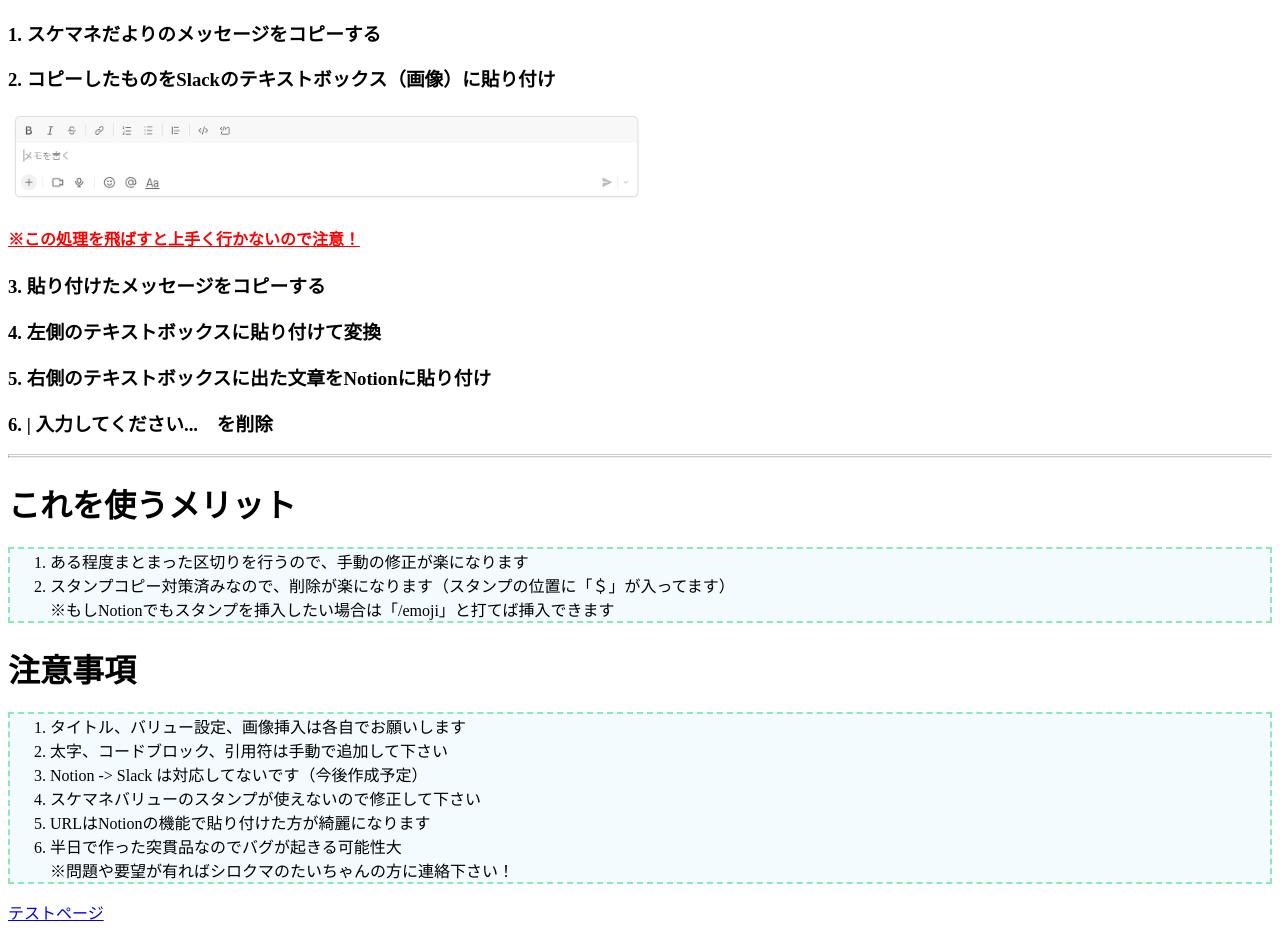
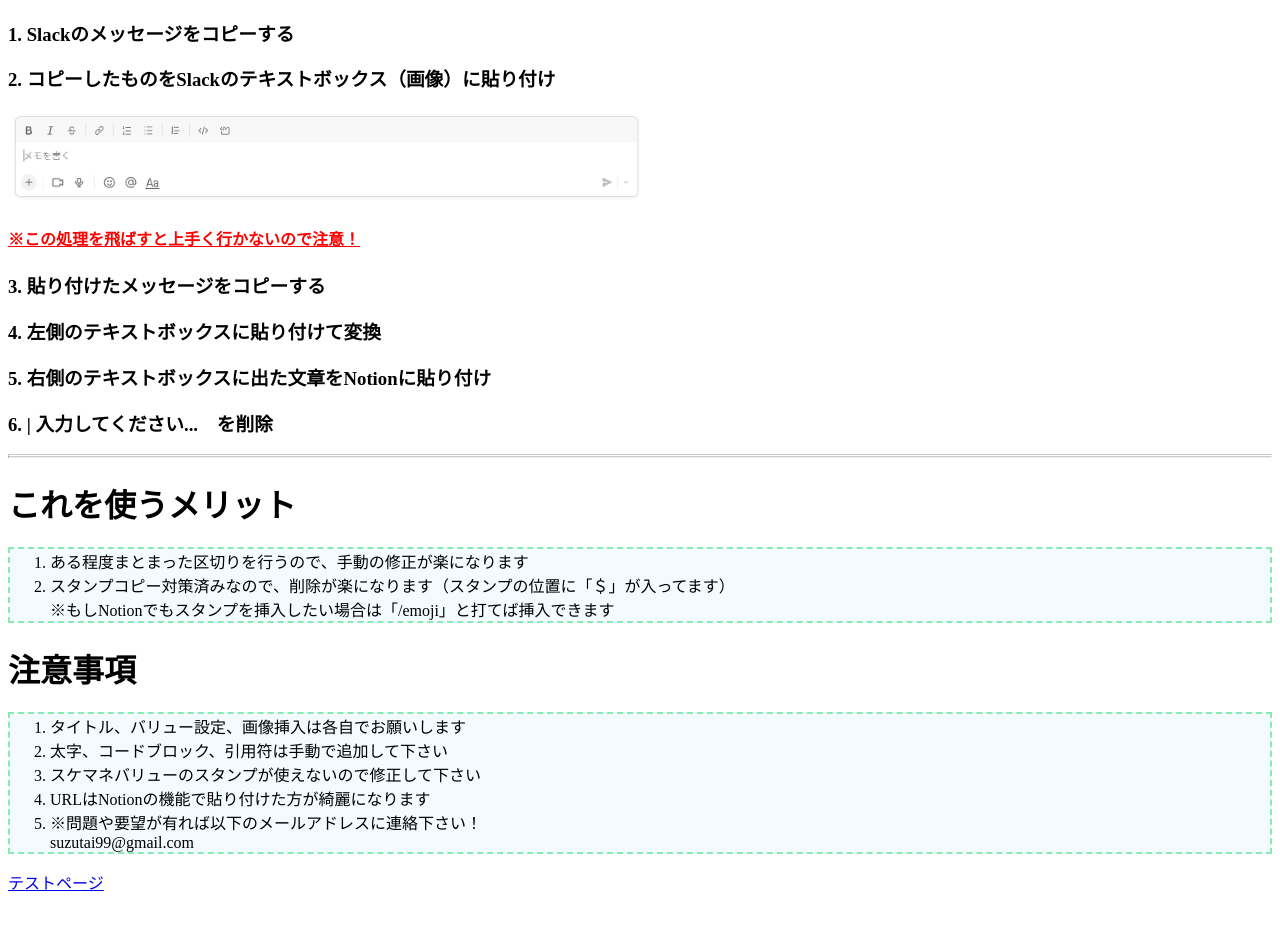
Before and after one commit to shirokuma256/slack-notion, a plain HTML site: page index.html in a window 1280 px wide. Shown: the part 527-1459 px from the top of the page. After the commit the page ends 1429 px from the top, so only its background shows below. Drawn offline with Linux system fonts and the light colour scheme.

Commit message:
change messge

```diff
--- a/index.html
+++ b/index.html
@@ -46,7 +46,7 @@
 
 
     <h1>このサイトの使い方</h1>
-    <h3>1. スケマネだよりのメッセージをコピーする</h3>
+    <h3>1. Slackのメッセージをコピーする</h3>
     <h3>2. コピーしたものをSlackのテキストボックス（画像）に貼り付け</h3>
     <img class="slack" src="slack.png" alt="">
     <h4 class="atension">※この処理を飛ばすと上手く行かないので注意！</h4>
@@ -68,11 +68,10 @@
     <ol>
         <li>タイトル、バリュー設定、画像挿入は各自でお願いします</li>
         <li>太字、コードブロック、引用符は手動で追加して下さい</li>
-        <li>Notion -> Slack は対応してないです（今後作成予定）</li>
         <li>スケマネバリューのスタンプが使えないので修正して下さい</li>
         <li>URLはNotionの機能で貼り付けた方が綺麗になります</li>
-        <li>半日で作った突貫品なのでバグが起きる可能性大<br>
-            ※問題や要望が有ればシロクマのたいちゃんの方に連絡下さい！</li>
+        <li>※問題や要望が有れば以下のメールアドレスに連絡下さい！<br>
+            suzutai99@gmail.com</li>
     </ol>
 
 
```
